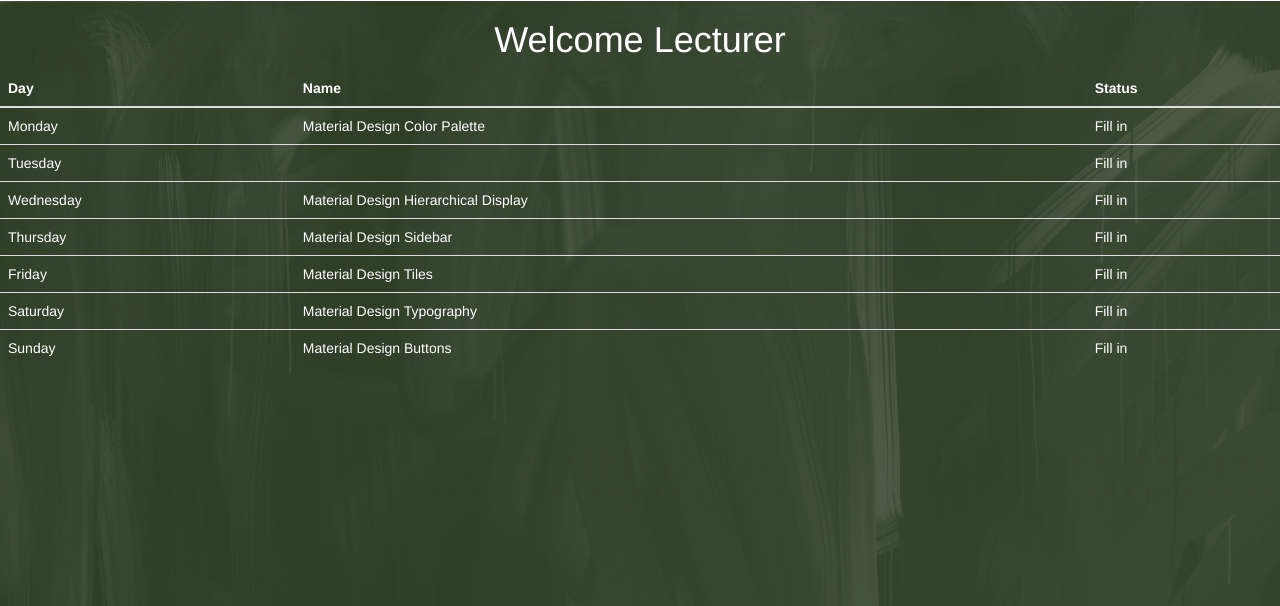
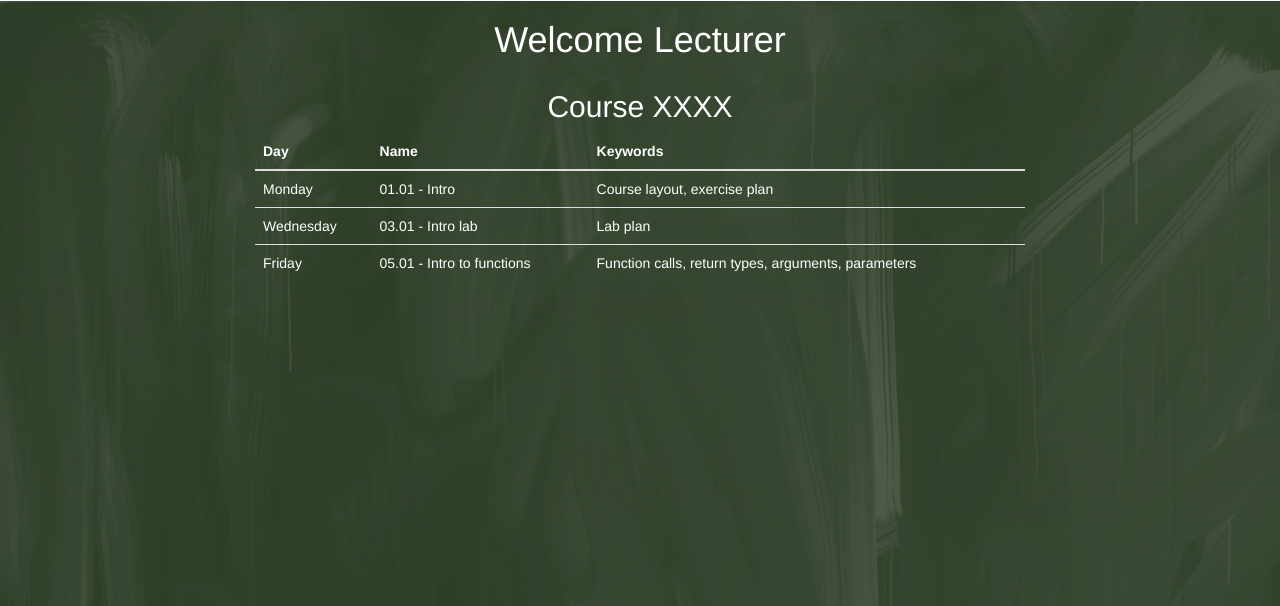
Before and after one commit to frestr/chalktalk, a Flask app: page /lecturer in a window 1280 px wide. Shown: the top 606 px of the page. Run offline with Flask 2, Linux system fonts and the light colour scheme; some libraries are stand-ins or nearby versions.

Commit message:
Changed the layout of the lecturer.html and added some css for it

```diff
--- a/chalktalk/templates/createlecturelist.html
+++ b/chalktalk/templates/createlecturelist.html
@@ -4,8 +4,6 @@
 
 {% block body %}
 
-    <!--<link href="{{ url_for('static', filename='css/createlecturelist.css') }}" rel="stylesheet">
-    -->
     <style>
 
 
@@ -62,9 +60,9 @@
     </div>
 
     <div id="containerLeft" class="container">
-       <table id="tableLft" class="table table-hover table-mc-light-blue">
+       <table id="tableLft" class="table">
           <thead>
-            <tr>
+            <tr>0
               <th>Day</th>
               <th>Time</th>
               <th>Status</th>
--- a/chalktalk/templates/lecturer.html
+++ b/chalktalk/templates/lecturer.html
@@ -1,3 +1,4 @@
+<!DOCTYPE html>
 {% extends "master.html" %}
 
 {% block title %}Home{% endblock %}
@@ -10,44 +11,46 @@
           color: white;
         }
 
+        h2{
+
+            color: white;
+
+        }
+
         h3{
             color: white;
         }
+
         th{
             color: white;
         }
+        td{
+            color: white;
+        }
 
-        td{
+        .table-hover>tbody>tr:hover>td, .table-hover>tbody>tr:hover>th {
+          background-color: #550055;
+        }
 
-            color: white;
-        ]
-
-        #courseField{
+        #courseList{
 
             margin-top: 200 px;
 
         }
 
-        #containerLeft{
+        .container{
 
-            width: 600px;
-
+            width: 800px;
 
         }
-
-        #containerRight{
-
-            width: 300px;
-            float: right;
-
+        td a{
+            color: white;
+            display: block;
         }
-
-        #generateListBtn{
-
-            width: 50px;
-
+        td a:hover{
+            color: white;
+            text-decoration: none;
         }
-
 
 
 
@@ -56,57 +59,61 @@
 
 
 
-   <link href="{{ url_for('static', filename='css/calendar.css') }}" rel="stylesheet">
+
 
 <div class="container text-center title-box">
     <H1> Welcome Lecturer  </H1>
 </div>
 
-<div class="table-responsive-vertical shadow-z-1">
-  <!-- Table starts here -->
-  <table id="table" class="table table-hover table-mc-light-blue">
+<div class="container text-center">
+    <h2> Course XXXX </h2>
+</div>
+
+
+
+<div id="courseList" class="table-responsive container">
+
+  <table id="table" class="table table striped table-hover">
       <thead>
         <tr>
           <th>Day</th>
           <th>Name</th>
-          <th>Status</th>
+          <th>Keywords</th>
         </tr>
       </thead>
       <tbody>
         <tr>
-          <td data-title="Day">Monday</td>
-          <td data-title="Name">Material Design Color Palette</td>
-          <td data-title="Status">Fill in</td>
+          <td data-title="Day">
+              <a href="#">Monday</a>
+          </td>
+          <td data-title="Date">
+              <a href="#">01.01 - Intro</a>
+          </td>
+          <td data-title="Keywords">
+              <a href="#">Course layout, exercise plan</a>
+          </td>
         </tr>
         <tr>
-          <td data-title="ID">Tuesday</td>
-          <td data-title="Name"></td>
-          <td data-title="Status">Fill in</td>
+          <td data-title="Day">
+              <a href="#">Wednesday</a>
+          </td>
+          <td data-title="Date">
+              <a href="#">03.01 - Intro lab</a>
+          </td>
+          <td data-title="Keywords">
+              <a href="#">Lab plan</a>
+          </td>
         </tr>
         <tr>
-          <td data-title="ID">Wednesday</td>
-          <td data-title="Name">Material Design Hierarchical Display</td>
-          <td data-title="Status">Fill in</td>
-        </tr>
-        <tr>
-          <td data-title="ID">Thursday</td>
-          <td data-title="Name">Material Design Sidebar</td>
-          <td data-title="Status">Fill in</td>
-        </tr>
-        <tr>
-          <td data-title="ID">Friday</td>
-          <td data-title="Name">Material Design Tiles</td>
-          <td data-title="Status">Fill in</td>
-        </tr>
-        <tr>
-          <td data-title="ID">Saturday</td>
-          <td data-title="Name">Material Design Typography</td>
-          <td data-title="Status">Fill in</td>
-        </tr>
-        <tr>
-          <td data-title="ID">Sunday</td>
-          <td data-title="Name">Material Design Buttons</td>
-          <td data-title="Status">Fill in</td>
+          <td data-title="Day">
+              <a href="#">Friday</a>
+          </td>
+          <td data-title="Date">
+              <a href="#">05.01 - Intro to functions</a>
+          </td>
+          <td data-title="Keywords">
+              <a href="#">Function calls, return types, arguments, parameters</a>
+          </td>
         </tr>
       </tbody>
     </table>
@@ -114,4 +121,135 @@
 
 
 
+<!--
+<div class="container">
+  <div class="row">
+
+      	<div class="table-responsive">
+        <table class="table table-hover">
+          <thead>
+            <tr>
+              <th>#</th>
+              <th>Table heading</th>
+              <th>Table heading</th>
+              <th>Table heading</th>
+              <th>Table heading</th>
+              <th>Table heading</th>
+              <th>Table heading</th>
+            </tr>
+          </thead>
+          <tbody>
+            <tr>
+              <td>1</td>
+              <td>Table cell</td>
+              <td>Table cell</td>
+              <td>Table cell</td>
+              <td>Table cell</td>
+              <td>Table cell</td>
+              <td>Table cell</td>
+            </tr>
+            <tr>
+              <td>2</td>
+              <td>Table cell</td>
+              <td>Table cell</td>
+              <td>Table cell</td>
+              <td>Table cell</td>
+              <td>Table cell</td>
+              <td>Table cell</td>
+            </tr>
+            <tr>
+              <td>3</td>
+              <td>Table cell</td>
+              <td>Table cell</td>
+              <td>Table cell</td>
+              <td>Table cell</td>
+              <td>Table cell</td>
+              <td>Table cell</td>
+            </tr>
+            <tr>
+              <td>4</td>
+              <td>Table cell</td>
+              <td>Table cell</td>
+              <td>Table cell</td>
+              <td>Table cell</td>
+              <td>Table cell</td>
+              <td>Table cell</td>
+            </tr>
+            <tr>
+              <td>5</td>
+              <td>Table cell</td>
+              <td>Table cell</td>
+              <td>Table cell</td>
+              <td>Table cell</td>
+              <td>Table cell</td>
+              <td>Table cell</td>
+            </tr>
+            <tr>
+              <td>6</td>
+              <td>Table cell</td>
+              <td>Table cell</td>
+              <td>Table cell</td>
+              <td>Table cell</td>
+              <td>Table cell</td>
+              <td>Table cell</td>
+            </tr>
+            <tr>
+              <td>7</td>
+              <td>Table cell</td>
+              <td>Table cell</td>
+              <td>Table cell</td>
+              <td>Table cell</td>
+              <td>Table cell</td>
+              <td>Table cell</td>
+            </tr>
+             <tr>
+              <td>8</td>
+              <td>Table cell</td>
+              <td>Table cell</td>
+              <td>Table cell</td>
+              <td>Table cell</td>
+              <td>Table cell</td>
+              <td>Table cell</td>
+            </tr>
+          </tbody>
+        </table>
+      </div>
+
+	</div>
+</div>
+
+-->
+
+<!--
+
+<div class="container">
+    <div class="tab">
+        <table class="table table-hover ">
+            <thead>
+                <tr>
+                    <td><b>All Users1</b></td>
+                    <td><b>All Users2</b></td>
+                    <td><b>All Users3</b></td>
+                </tr>
+                 <tr>
+                    <td><b>All Users4</b></td>
+                     <td><b>All Users5</b></td>
+                     <td><b>All Users6</b></td>
+                </tr>
+                 <tr>
+                    <td><b>All Users7</b></td>
+                     <td><b>All Users8</b></td>
+                     <td><b>All Users9</b></td>
+                </tr>
+            </thead>
+            <tbody>
+                something..
+            </tbody>
+        </table>
+    </div>
+</div>
+
+-->
+
+
 {% endblock %}
--- a/chalktalk/templates/master.html
+++ b/chalktalk/templates/master.html
@@ -11,10 +11,11 @@
 
     <title>{% block title %}{% endblock %} - ChalkTalk</title>
 
+    <script type="text/javascript" src="{{ url_for('static', filename='js/bootstrap.min.js') }}"></script>
     <link href="{{ url_for('static', filename='css/bootstrap.min.css') }}" rel="stylesheet">
-    <link href="{{ url_for('static', filename='css/theme.css') }}" rel="stylesheet">
 
-  <style>
+
+    <style>
         body{
            background-image: url("/static/images/blackboard.png");
         }
@@ -26,7 +27,6 @@
 
 
     <!-- <script type="text/javascript" src="{{ url_for('static', filename='js/jquery-2.2.4.min.js') }}"></script> -->
-    <script type="text/javascript" src="{{ url_for('static', filename='js/bootstrap.min.js') }}"></script>
   </head>
 
   <body>
@@ -37,7 +37,7 @@
           {% if messages %}
             <br>
             {% for category, message in messages %}
-            <p {% if category == 'error' %}style="color:red;"{% endif %}>{{ message|safe }}</p>
+            <p {% if category == 'error' %}style="color:red;">{% endif %}{{ message|safe }}</p>
             {% endfor %}
           {% endif %}
         {% endwith %}
--- a/chalktalk/views.py
+++ b/chalktalk/views.py
@@ -29,3 +29,7 @@ def feedbackform():
         return 'Form posted.'
     elif request.method == 'GET':
         return render_template('feedbackform.html', form=form, lecture=lecture, subjects=subjects)
+
+@app.route('/lecturertest')
+def lecturertest():
+    return render_template('lecturertest.html')
```
